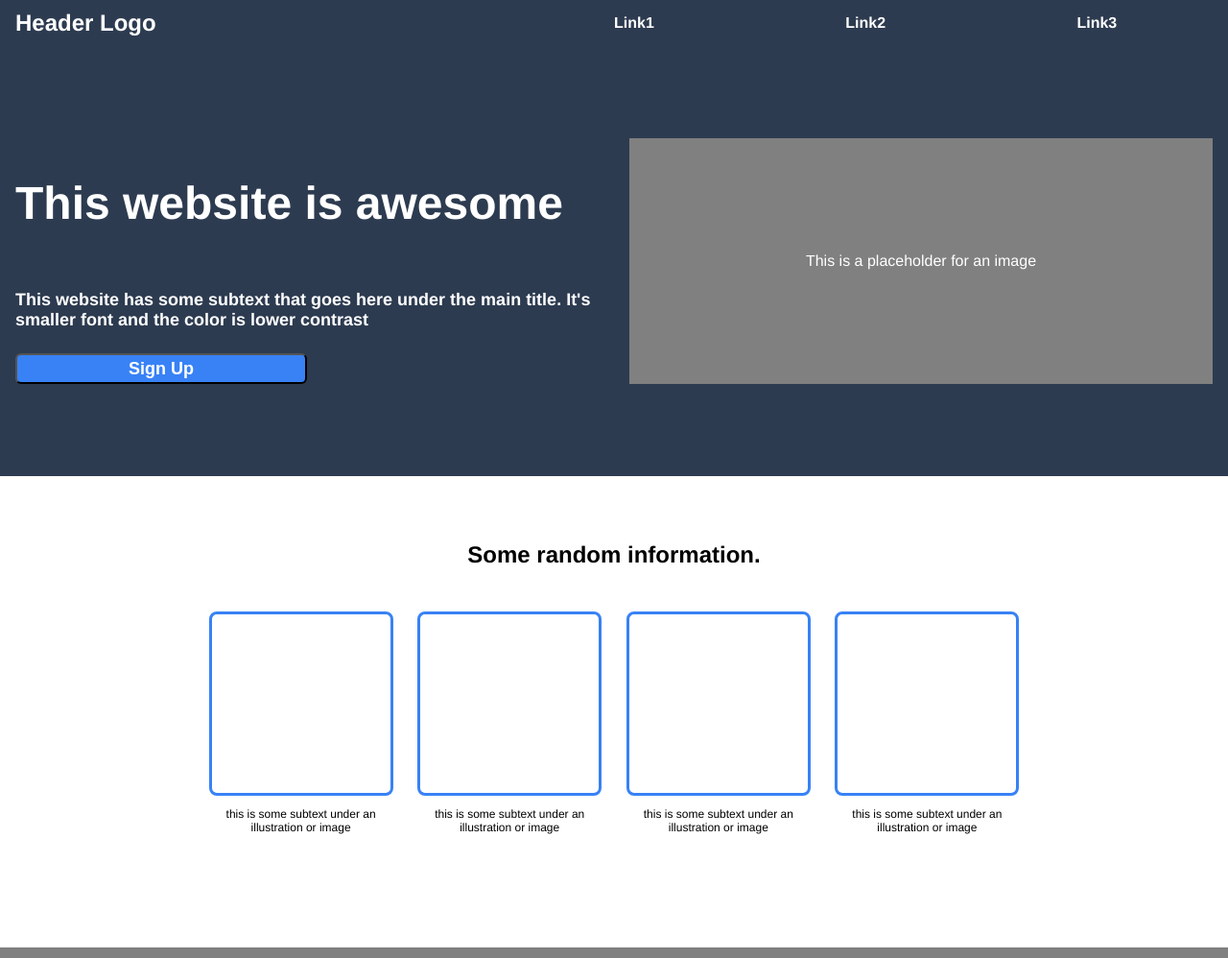
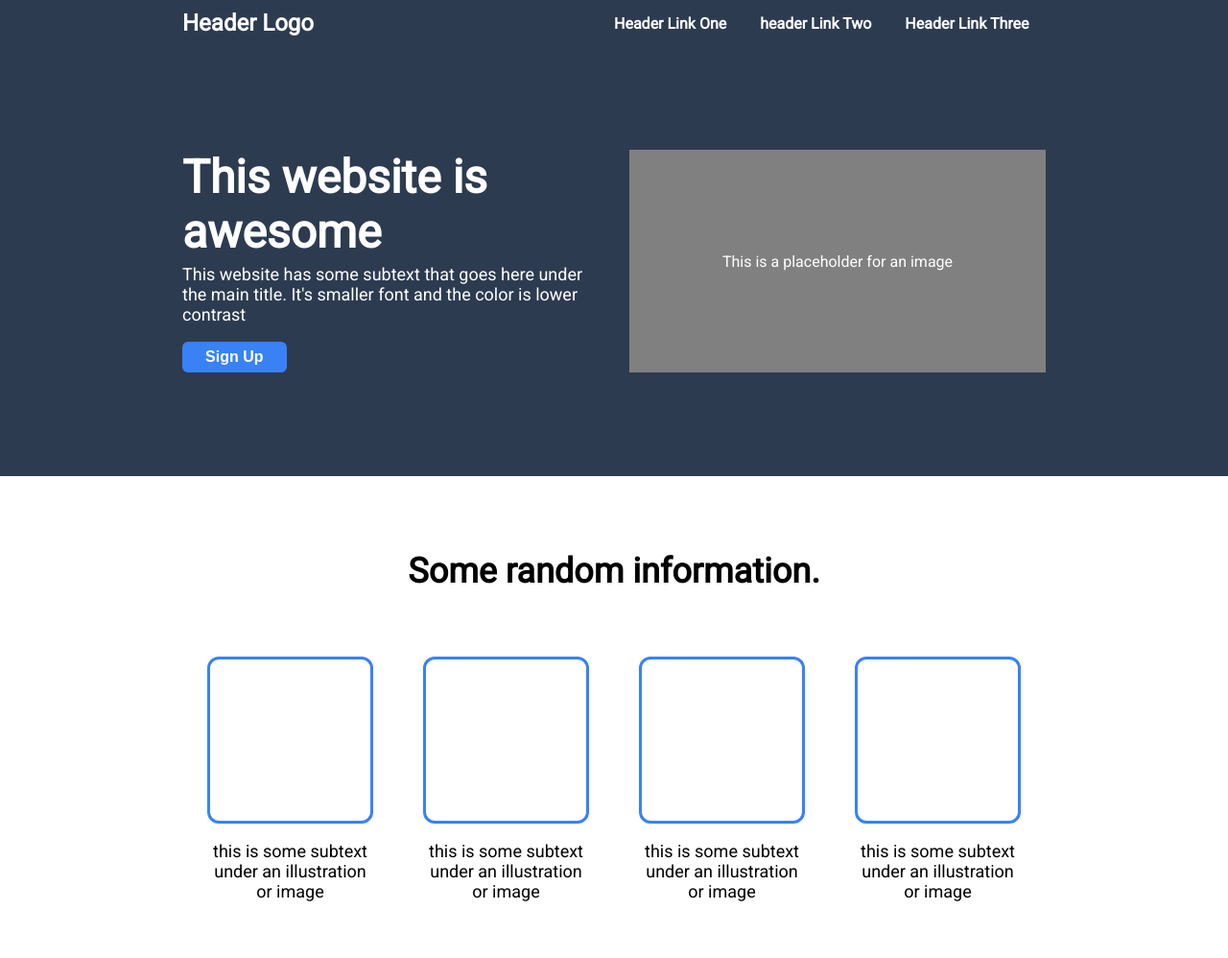
Before and after one commit to FelipeTesta/Landing-Page-Odin-Project, a plain HTML site: page index.html in a window 1280 px wide. Shown: the top 998 px of the page at 96% size. Drawn offline with Linux system fonts and the light colour scheme.

Commit message:
#3 Ajustes Finais do Exercício

```diff
--- a/index.html
+++ b/index.html
@@ -4,25 +4,28 @@
 <head>
 <meta charset="utf-8">
 <link rel="stylesheet" type="text/css" href="styles.css" media="screen" />
-<title></title>
+<title>Landing Page | Odin Project</title>
+<link rel="stylesheet" href="https://fonts.googleapis.com/css?family=Roboto">
 </head>
 
 <body>
        <section class="header">
-            <div class="logo">
-                <h2>Header Logo</h2>
-            </div>
-            <div class="links">
-                <h4>Link1</h4><br>
-                <h4>Link2</h4><br>
-                <h4>Link3</h4><br>
+           <div class="headercontainer">
+                <div class="logo">
+                    <h2>Header Logo</h2>
+                </div>
+                <div class="links">
+                    <h4>Header Link One</h4><br>
+                    <h4>header Link Two</h4><br>
+                    <h4>Header Link Three</h4><br>
+                </div>
             </div>
         </section>
         <section class="content">
             <div class="container1">
                 <div class=" signUp">
-                    <h1>This website is awesome</h1>
-                    <h4>This website has some subtext that goes here under the main title. It's smaller font and the color is lower contrast</h4>
+                    <p class="title">This website is awesome</p>
+                    <p class="sub">This website has some subtext that goes here under the main title. It's smaller font and the color is lower contrast</p>
                     <button class="btn">Sign Up</button>
                 </div>
                 <div class="img"><p>This is a placeholder for an image</p></div>
--- a/styles.css
+++ b/styles.css
@@ -1,7 +1,7 @@
 body {
     background-color: #1F2937;
     margin: 0; padding: 0;
-    font-family: 'Helvetica';
+    font-family: 'Roboto';
 }
 
 .header{
@@ -9,13 +9,18 @@ body {
     display: flex;
     height: 3rem;
     padding: 0 1rem;
+    justify-content: center;
+}
+
+.headercontainer{
+    display: flex;
+    max-width: 900px;
 }
 
 .header div {
     display: flex;
     flex-grow: 1;
-/*    background-color: orange;
-    border: 2px solid red; */
+
     width: 20px;
     color: white;
 }
@@ -39,49 +44,53 @@ body {
     align-items: center;
     height: 20rem;
     padding: 4rem 1rem;
+
 }
 
 .content .container1 {
     display: flex;
     flex-grow: 1;
- /*   background-color: orange;
-    border: 2px solid red; */
     height: fit-content;
     color: white;
+    max-width: 900px;
+
 }
 
 .content .container1 div{
     width: 50%;
- /*   background-color: yellow;
-    border: 2px solid red; */
 }
 
-.signUp {
+.container1 .signUp {
     display: flex;
     flex-direction: column;
     justify-content: center;
     padding-right: 2rem;
+    margin: 0;
 }
 
-.signUp h1{
+.signUp .title{
     font-size: 48px;
     font-weight: bolder;
-
+    margin: 0;
 }
 
-.signUp h4{
+.signUp .sub{
     font-size: 18px;
+    font-weight: lighter;
+    margin-top: 5px;
 }
 
 .signUp .btn{
-    width: 50%;
+    width: 25%;
     height: 2rem;
     background-color: #3882F6;
     color: white;
     font-weight: bold;
+    border: 0 solid white;
     border-radius: 6px;
-    font-size: 18px;
+    font-size: 16px;
     outline: none;
+    padding: 2px;
 }
 
 .img {
@@ -100,9 +109,15 @@ body {
     align-items: center;
     height: auto;
     padding: 3rem 1rem;
-    padding-bottom: 5rem;
+    padding-bottom: 4rem;
     text-align: center;
     overflow: hidden;
+
+}
+
+.content2 h1{
+    font-weight: bold;
+    font-size: 36px;
 }
 
 .content2 .random {
@@ -111,34 +126,35 @@ body {
 /*    background-color: orange;
     border: 2px solid red; */
     padding: 1vw;
+    max-width: 900px;
+
 }
 
 .card{
     display: flex;
     flex-direction: column;
-    margin: 1vw;
-    width: 15vw;
+    margin: 2vw;
+    width: 14vw;
 /*    background-color: gray; */
 }
 
 .card div{
     background-color: white;
-    border: 3px solid #3882F6; border-radius: 8px;
+    border: 3px solid #3882F6;
+    border-radius: 12px;
     aspect-ratio: auto 1 / 1;
 }
 
 .card p {
-    font-size: 12px;
+    font-size: 18px;
 }
 
 .content3{
-    background-color: gray;
+    background-color: #e5e7eb;
     display: flex;
     flex-direction: column;
     justify-content: center;
     align-items: center;
-    height: auto;
-    padding: 3rem 1rem;
     text-align: center;
     overflow: hidden;
 }
@@ -149,13 +165,13 @@ body {
  /*   background-color: orange;
     border: 2px solid red; */
     padding: 5vw;
-    margin: 3vw;
+    margin: 2vw;
     max-width: 750px;
 }
 
 .quote{
     text-align: left;
-    font-size: 36px;
+    font-size: 32px;
     font-weight: lighter;
     font-style: italic;
     color: rgb(17, 16, 16);
@@ -166,6 +182,7 @@ body {
     font-weight: bold;
     margin-top: 0;
     text-align: right;
+    font-size: 22px;
 }
 
 .content4{
@@ -185,7 +202,7 @@ body {
     align-items: center;
     background-color: #3882f6;
     border-radius: 8px;
-    padding: 5vw;
+    padding: 40px;
     margin: 3vw;
     max-width: 900px;
     width: 85%;
```
Also changed, not shown: 1 other file.
